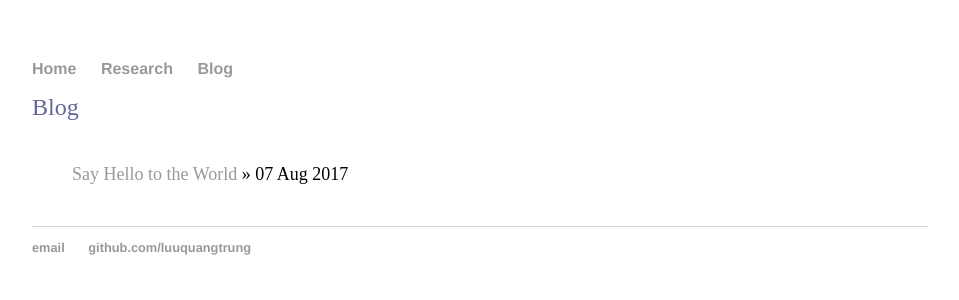
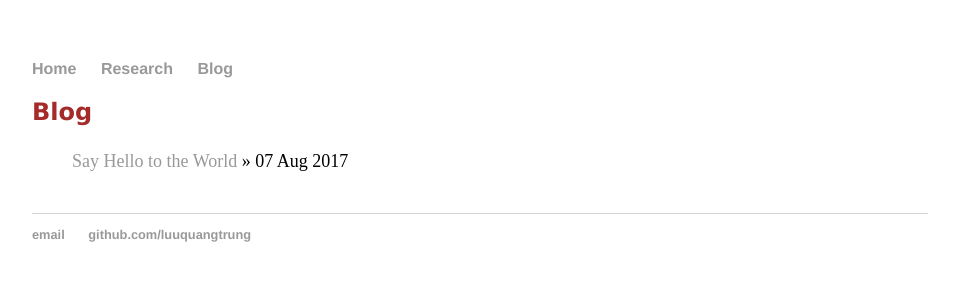
Before and after one commit to luuquangtrung/luuquangtrung.github.io_v1, a Jekyll site: the page built from blog/index.html, in a window 1280 px wide. Shown: the top 300 px of the page, without its empty margins (160-1119 px from the left). Built offline with Jekyll 4.4.1, drawn with Linux system fonts in a browser that asks for light colours.

Commit message:
Update index.html

```diff
--- a/blog/index.html
+++ b/blog/index.html
@@ -3,10 +3,9 @@ layout: default
 title: Blog
 ---
 
-
 <div>
-   <div><span style="color: #666699; font-size: x-large;">Blog</span></div>
-   <div>&nbsp;</div>
+<h2 style="font-family:verdana; color:brown">Blog</h2>
+</div>
 
 <ul class="posts">
   {% for post in site.posts %}
```
